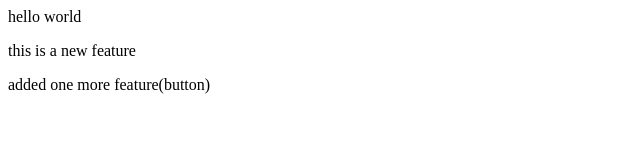
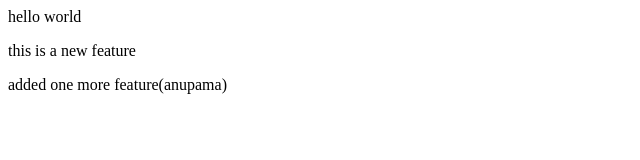
Before and after one commit to anu12anu12aa/apnacollege, a plain HTML site: page index.html in a window 1280 px wide. Shown: the full height of the page, 0-640 px from the left. Drawn offline with Linux system fonts and the light colour scheme.

Commit message:
my name added

```diff
--- a/index.html
+++ b/index.html
@@ -1,3 +1,3 @@
 <p>hello world</p>
 <p>this is a new feature</p>
-<p>added one more feature(button)</p>
+<p>added one more feature(anupama)</p>
```
